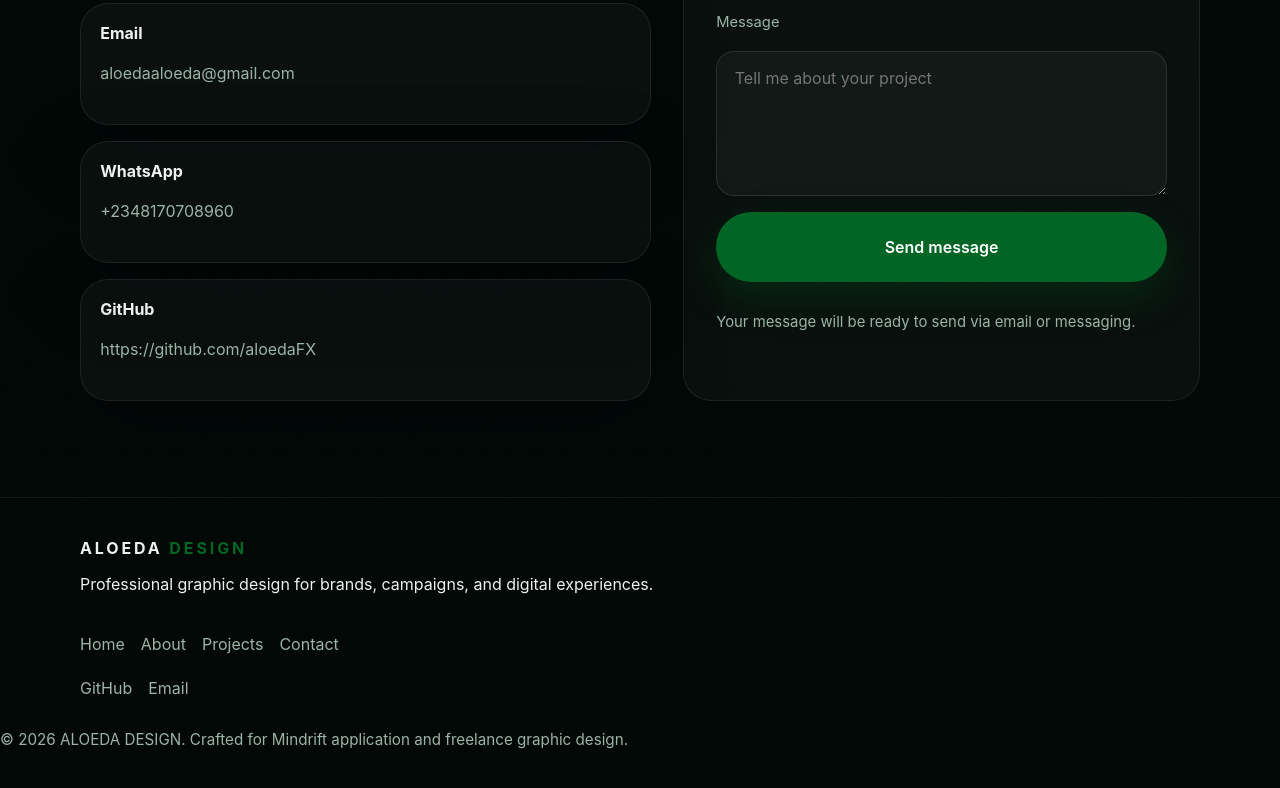
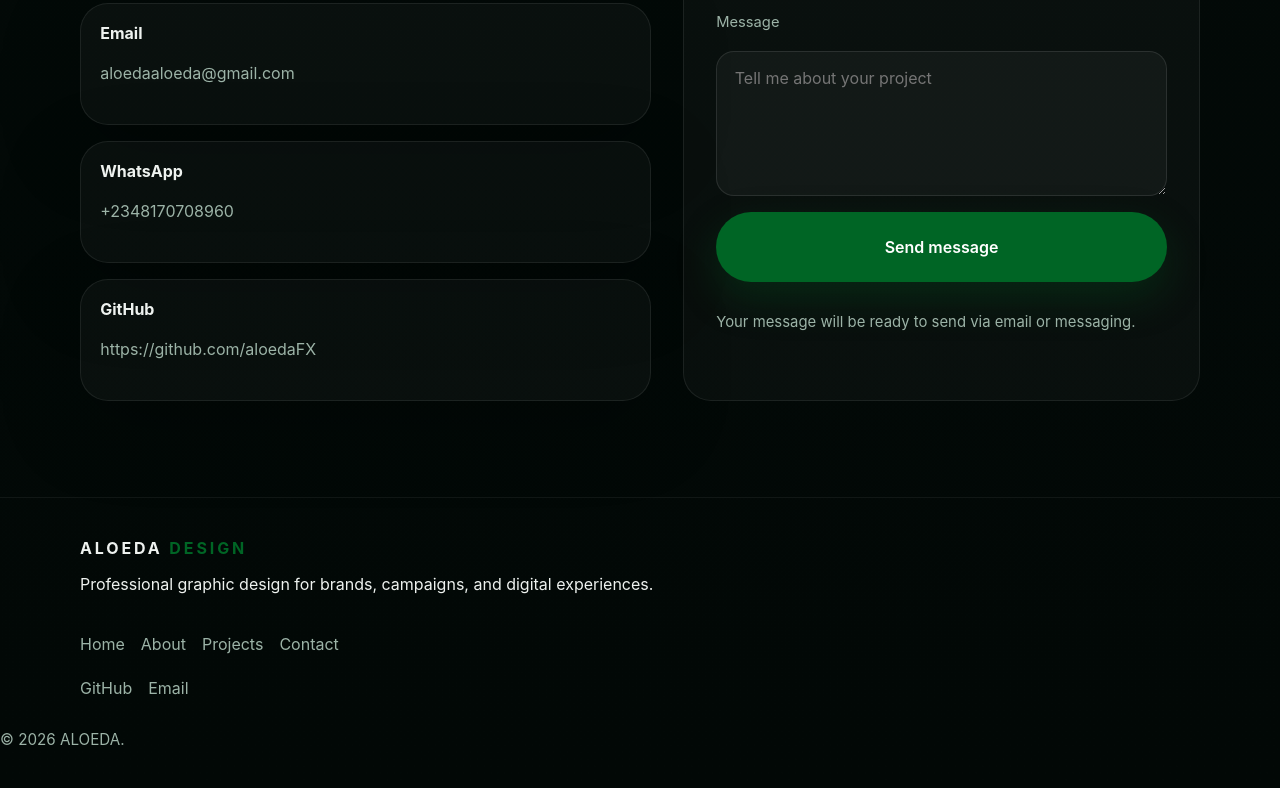
Before and after one commit to aloedaFX/portfolio, a plain HTML site: page index.html in a window 1280 px wide. Shown: the part 9043-9831 px from the top of the page. Drawn offline with Linux system fonts and the light colour scheme.

```diff
--- a/index.html
+++ b/index.html
@@ -397,7 +397,7 @@
       </div>
     </div>
     <div class="footer-copy">
-      <p>© 2026 ALOEDA DESIGN. Crafted for Mindrift application and freelance graphic design.</p>
+      <p>© 2026 ALOEDA.</p>
     </div>
   </footer>
 
```
